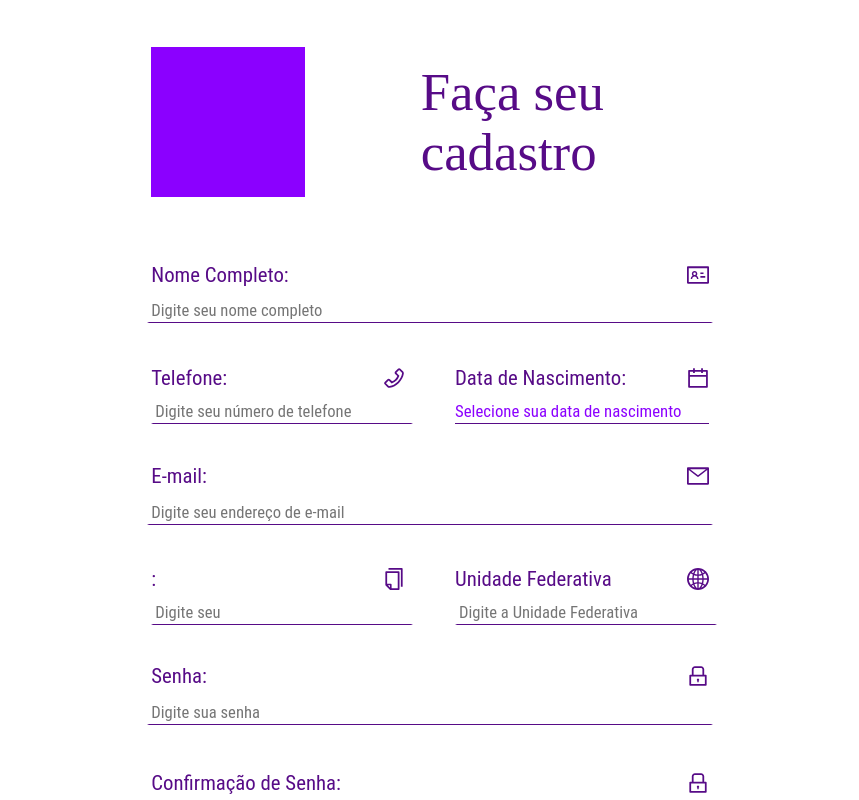
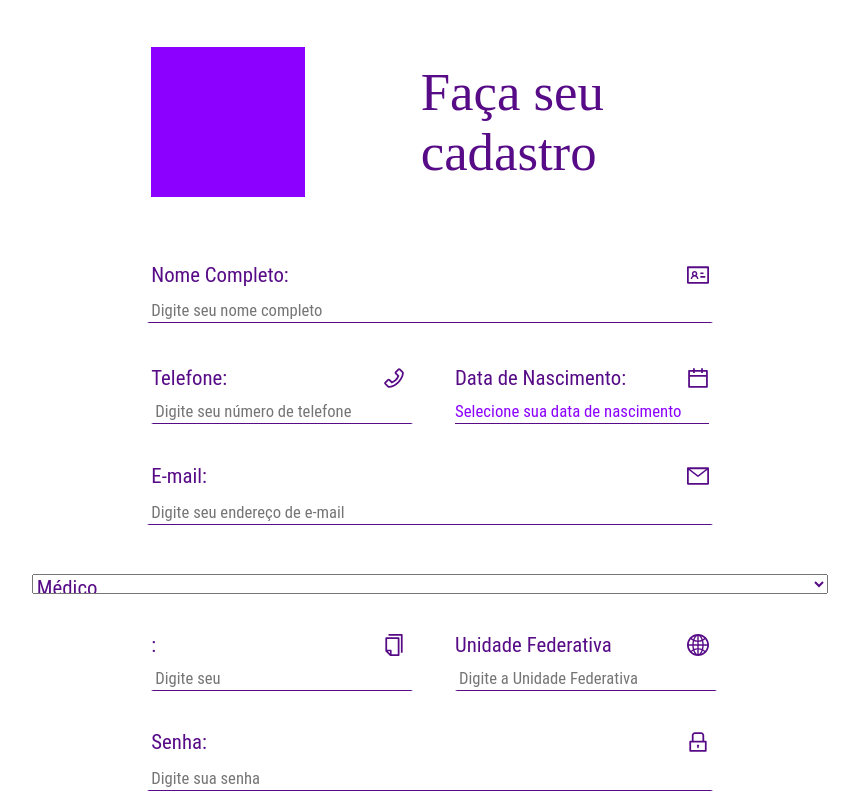
Before and after one commit to cpejr/front-web-mvpclinicas, a React (Vite) app: page /cadastro in a window 1280 px wide. Shown: the top 800 px of the page, without its empty margins (210-1069 px from the left). Built offline with nearby package versions, Linux system fonts and the light colour scheme.

Commit message:
feat: adição parcial do select de formações

```diff
--- a/src/pages/Cadastro/Cadastro.jsx
+++ b/src/pages/Cadastro/Cadastro.jsx
@@ -16,6 +16,8 @@ import {
   Titulo,
   EstiloData,
   Rotulo,
+  SelecaoFormacao,
+  OpcaoFormacao
 } from "./Styles";
 
 import {
@@ -287,6 +289,17 @@ function Cadastro() {
               <Rotulo>Digite um e-mail no formato email@email.com</Rotulo>
             )}
           </ConjuntoTituloInput>
+
+          <TituloIcon>
+
+            <SelecaoFormacao name="formacao">
+              <OpcaoFormacao value="medico" >Médico</OpcaoFormacao>
+              <OpcaoFormacao value="dentista" >Dentista</OpcaoFormacao>
+              <OpcaoFormacao value="enfermeir" >Enfermeiro</OpcaoFormacao>
+              <OpcaoFormacao value="outros" >Outros</OpcaoFormacao>
+            </SelecaoFormacao>
+
+          </TituloIcon>
           {formacao ? (
             <InputDividido>
               <ConjuntoTituloInput>
--- a/src/pages/Cadastro/Styles.js
+++ b/src/pages/Cadastro/Styles.js
@@ -6,6 +6,7 @@ export const Body = styled.div`
   align-items: center;
   width: 100%;
   height: 100%;
+
 `;
 
 export const EstiloData = styled.div`
@@ -166,6 +167,8 @@ export const CaixaInputs = styled.div`
   width: 70%;
   padding: 2%;
   font-size: 1.3rem;
+
+
   @media (max-width: 900px) {
     width: 90%;
     font-size: 1.1rem;
@@ -183,6 +186,7 @@ export const ConjuntoTituloInput = styled.div`
   align-items: center;
   width: 70%;
 
+
   @media (max-width: 700px) {
     gap: 0px;
   }
@@ -195,6 +199,7 @@ export const InputDividido = styled.div`
   gap: 50px;
   height: 100%;
   width: 70%;
+
 
   @media (max-width: 700px) {
     flex-direction: column;
@@ -228,6 +233,24 @@ export const TituloInput = styled.div`
   @media (max-width: 306px) {
     font-size: 0.9rem;
   }
+`;
+
+export const SelecaoFormacao = styled.select`
+  width: 100%;
+  height: 20px;
+  font-family: "Roboto Condensed";
+  font-weight: 400;
+  font-size: 1.3rem;
+  line-height: 20px;
+  display: flex;
+  align-items: center;
+  justify-content: flex-start;
+  color: #570b87;
+
+`;
+
+export const OpcaoFormacao = styled.option`
+  color: #570b87;
 `;
 
 export const SubtituloInput = styled.div`
@@ -268,6 +291,7 @@ export const TituloIcon = styled.div`
   justify-content: center;
   padding: 1%;
   width: 100%;
+
 `;
 
 export const CaixaBotoes = styled.div`
```
